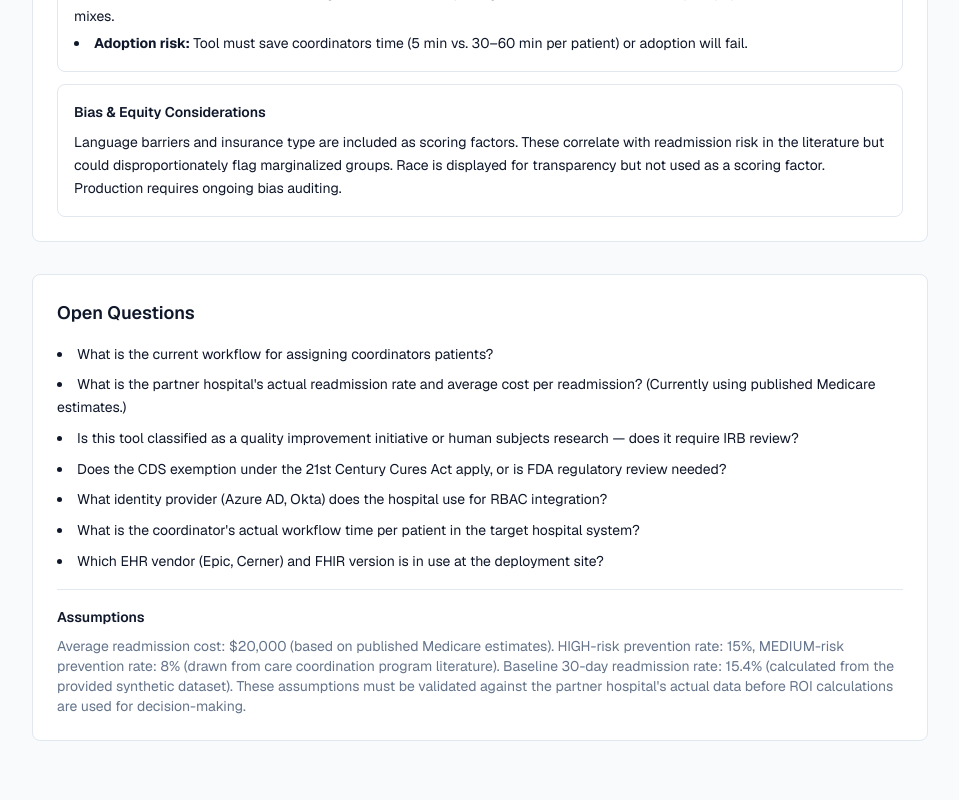
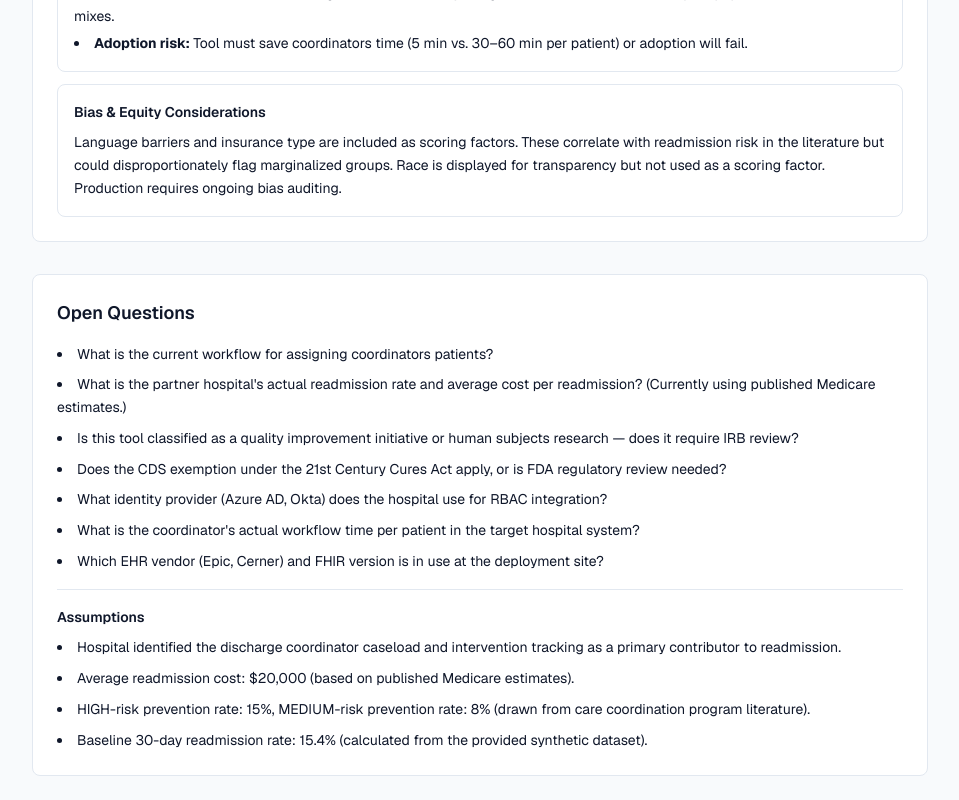
Before and after one commit to jgladden/blue, a Next.js app: page /brief in a window 1280 px wide. Shown: the part 3256-4056 px from the top of the page, without its empty margins (160-1119 px from the left). Before the commit the page ends 4021 px from the top, so only its background shows below. Built offline with nearby package versions, Linux system fonts and the light colour scheme; no server answers.

Commit message:
brieg update

```diff
--- a/src/app/brief/page.tsx
+++ b/src/app/brief/page.tsx
@@ -218,9 +218,12 @@ export default function ProductBriefPage() {
 
             <div className="border-t border-border pt-4">
               <h3 className="font-semibold mb-2">Assumptions</h3>
-              <p className="text-sm text-muted">
-                Average readmission cost: $20,000 (based on published Medicare estimates). HIGH-risk prevention rate: 15%, MEDIUM-risk prevention rate: 8% (drawn from care coordination program literature). Baseline 30-day readmission rate: 15.4% (calculated from the provided synthetic dataset). These assumptions must be validated against the partner hospital's actual data before ROI calculations are used for decision-making.
-              </p>
+              <ul className="space-y-2 list-disc list-inside">
+                <li>Hospital identified the discharge coordinator caseload and intervention tracking as a primary contributor to readmission.</li>
+                <li>Average readmission cost: $20,000 (based on published Medicare estimates).</li>
+                <li>HIGH-risk prevention rate: 15%, MEDIUM-risk prevention rate: 8% (drawn from care coordination program literature).</li>
+                <li>Baseline 30-day readmission rate: 15.4% (calculated from the provided synthetic dataset).</li>
+              </ul>
             </div>
 
           </div>
```
